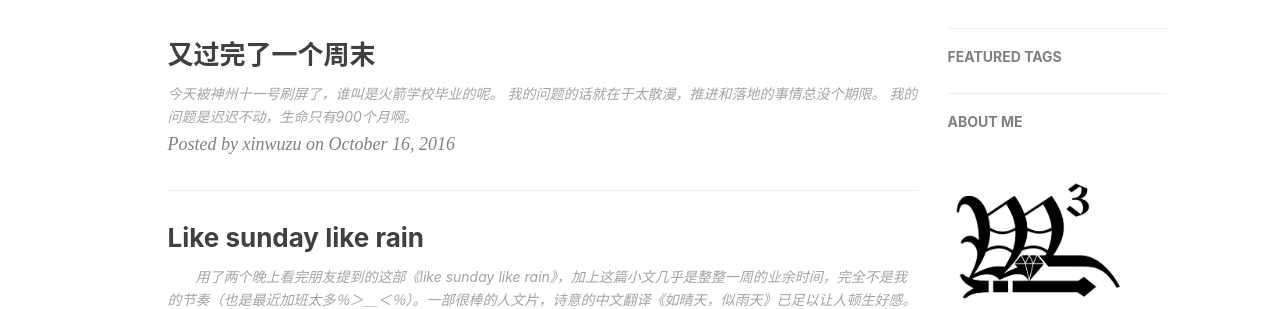
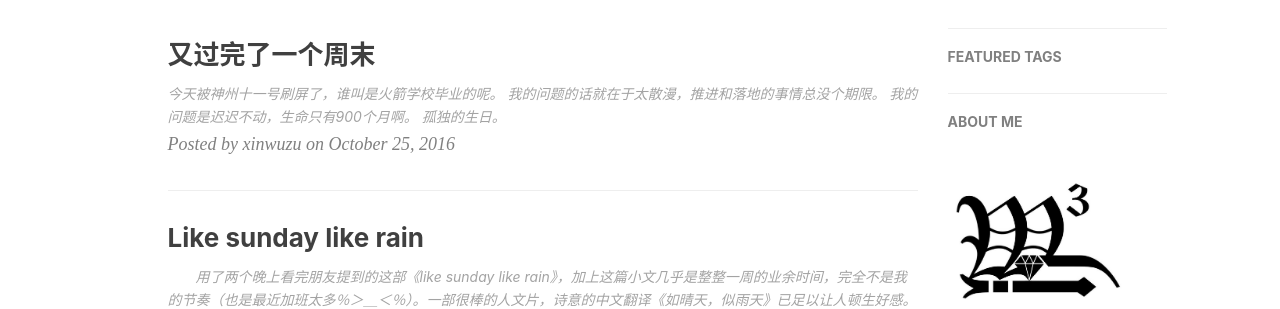
Before and after one commit to xinwuzu/xinwuzu.github.io, a Jekyll site: the page built from index.html, in a window 1280 px wide. Shown: the part 430-739 px from the top of the page. Built offline with Jekyll 4.4.1, drawn with Linux system fonts in a browser that asks for light colours; nearby versions of some CDN libraries; the list of posts is cut into pages by our own code; comment, search, counter and statistics services are not loaded.

Commit message:
birthday

```diff
--- a/_posts/2016-10-16-今天.markdown
+++ b/_posts/2016-10-16-今天.markdown
@@ -2,9 +2,9 @@
 layout:     post
 title:      "又过完了一个周末"
 subtitle:   ""
-date:       2016-10-16 12:00:00
+date:       2016-10-25 12:00:00
 author:     "xinwuzu"
-header-img: "img/post-bg-likesunrain.jpg"
+header-img: i"img/post-bg-likesunrain.jpg"
 header-mask: 0.3
 catalog:    true
 tags:
@@ -14,3 +14,4 @@ tags:
 今天被神州十一号刷屏了，谁叫是火箭学校毕业的呢。
 我的问题的话就在于太散漫，推进和落地的事情总没个期限。
 我的问题是迟迟不动，生命只有900个月啊。
+孤独的生日。
```
Also changed, not shown: 1 other file.
